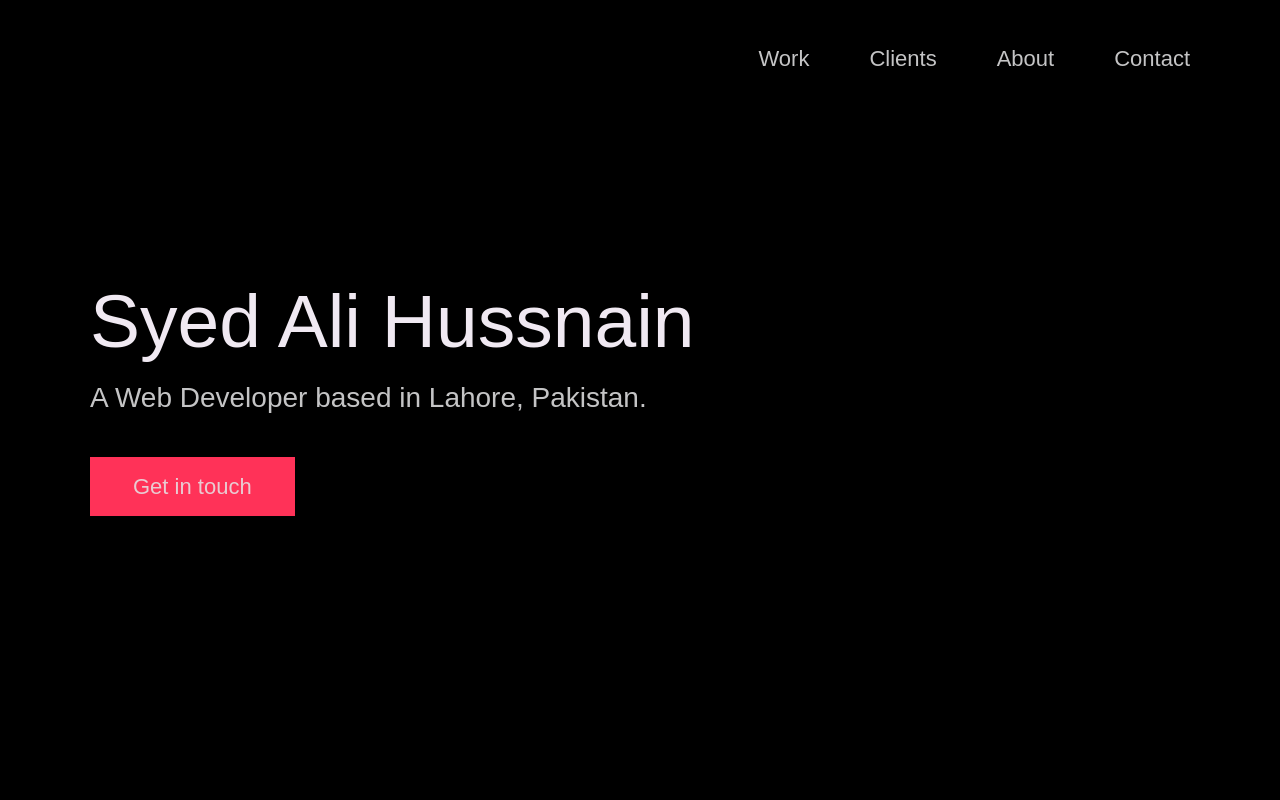
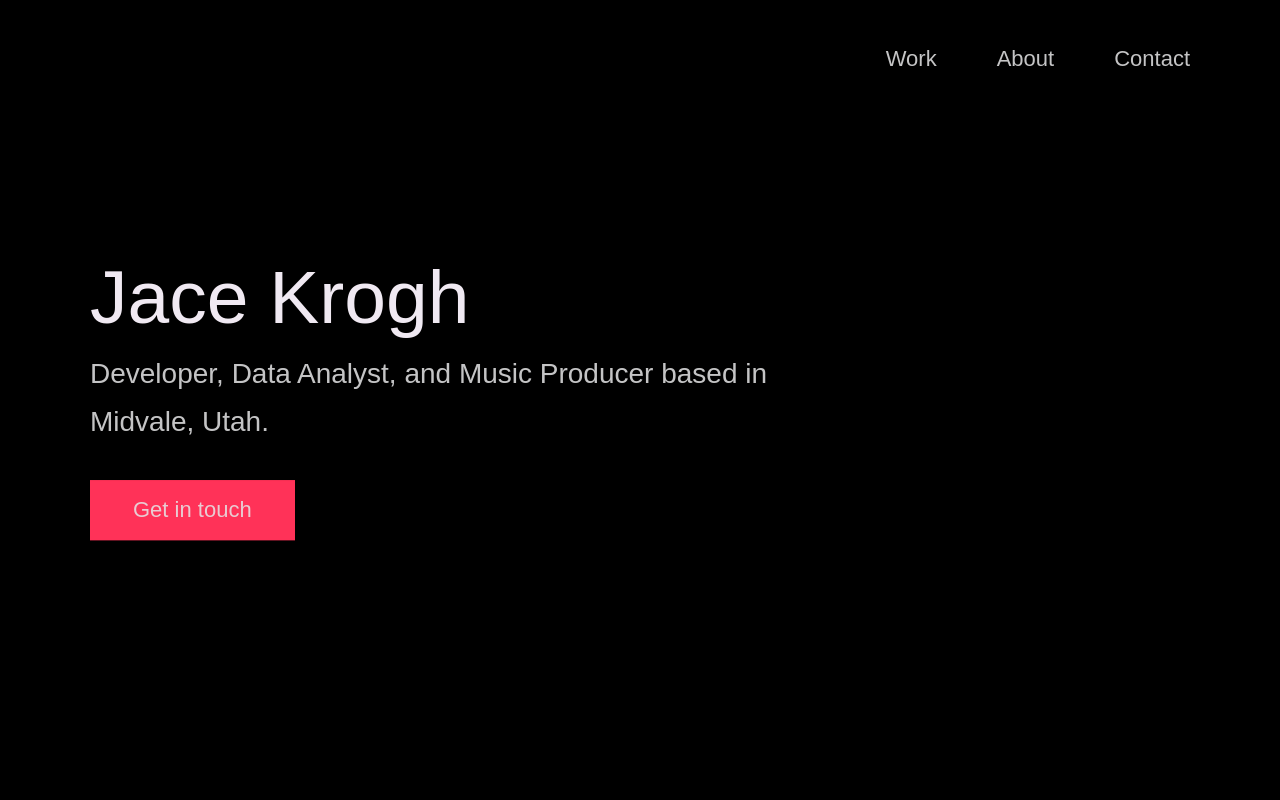
Before and after one commit to jacekrogh/jacekrogh.github.io, a plain HTML site: page index.html in a window 1280 px wide. Shown: the top 800 px of the page. Drawn offline with Linux system fonts and the light colour scheme; a web font is replaced by a local one.

Commit message:
Update index.html
Added my name and some information.

```diff
--- a/index.html
+++ b/index.html
@@ -24,12 +24,12 @@
 
   <!-- Put your site title here -->
   <title>
-    Syed Ali Hussnain | A Web Developer based in Lahore, Pakistan.
+    Jace Krogh | A Developer, Data Analyst, and Music Producer based in Midvale, Utah.
   </title>
 
   <meta name="description" content="Add small description of yourslef.">
   <!-- Add some coding keywords below, Ex: (React, CSS etc) -->
-  <meta name="keywords" content="Put your name, skills and some coding keywords" />
+  <meta name="keywords" content="Jace Krogh, Python, SQL, Data Analyst, Developer, Tableau" />
   <link rel="stylesheet" href="index.css" />
 </head>
 
@@ -42,7 +42,6 @@
       <nav class="nav" role="navigation">
         <ul class="nav__items">
           <li class="nav__item"><a href="#work" class="nav__link">Work</a></li>
-          <li class="nav__item"><a href="#clients" class="nav__link">Clients</a></li>
           <li class="nav__item">
             <a href="#about" class="nav__link">About</a>
           </li>
@@ -56,10 +55,10 @@
       <div class="header__text">
         <h1 class="heading-primary">
           <!-- Replace the following name with your name -->
-          <span>Syed Ali Hussnain</span>
+          <span>Jace Krogh</span>
         </h1>
         <!-- Put a small paragraph about yourself -->
-        <p>A Web Developer based in Lahore, Pakistan.</p>
+        <p>Developer, Data Analyst, and Music Producer based in Midvale, Utah.</p>
         <a href="#contact" class="btn btn--pink">Get in touch</a>
       </div>
     </div>
```
